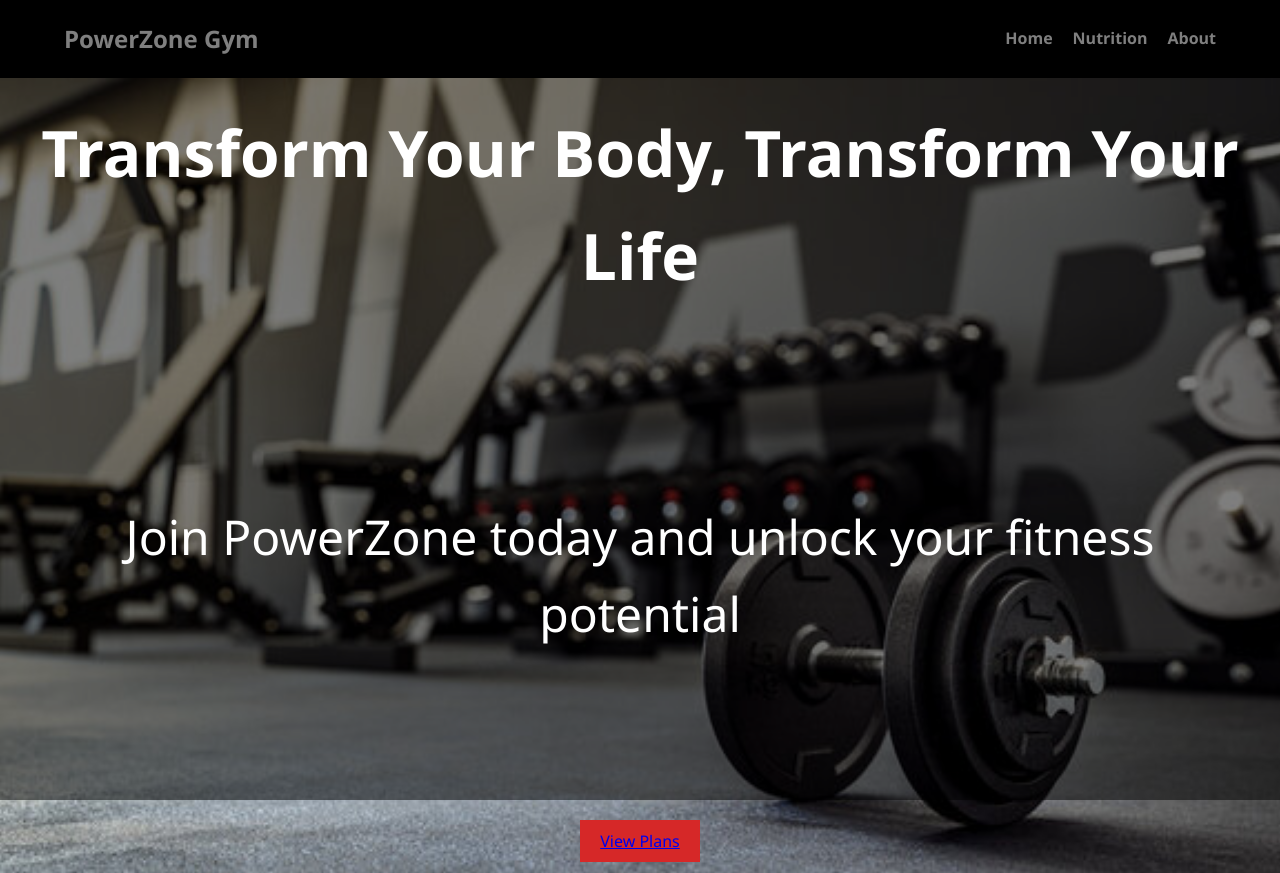
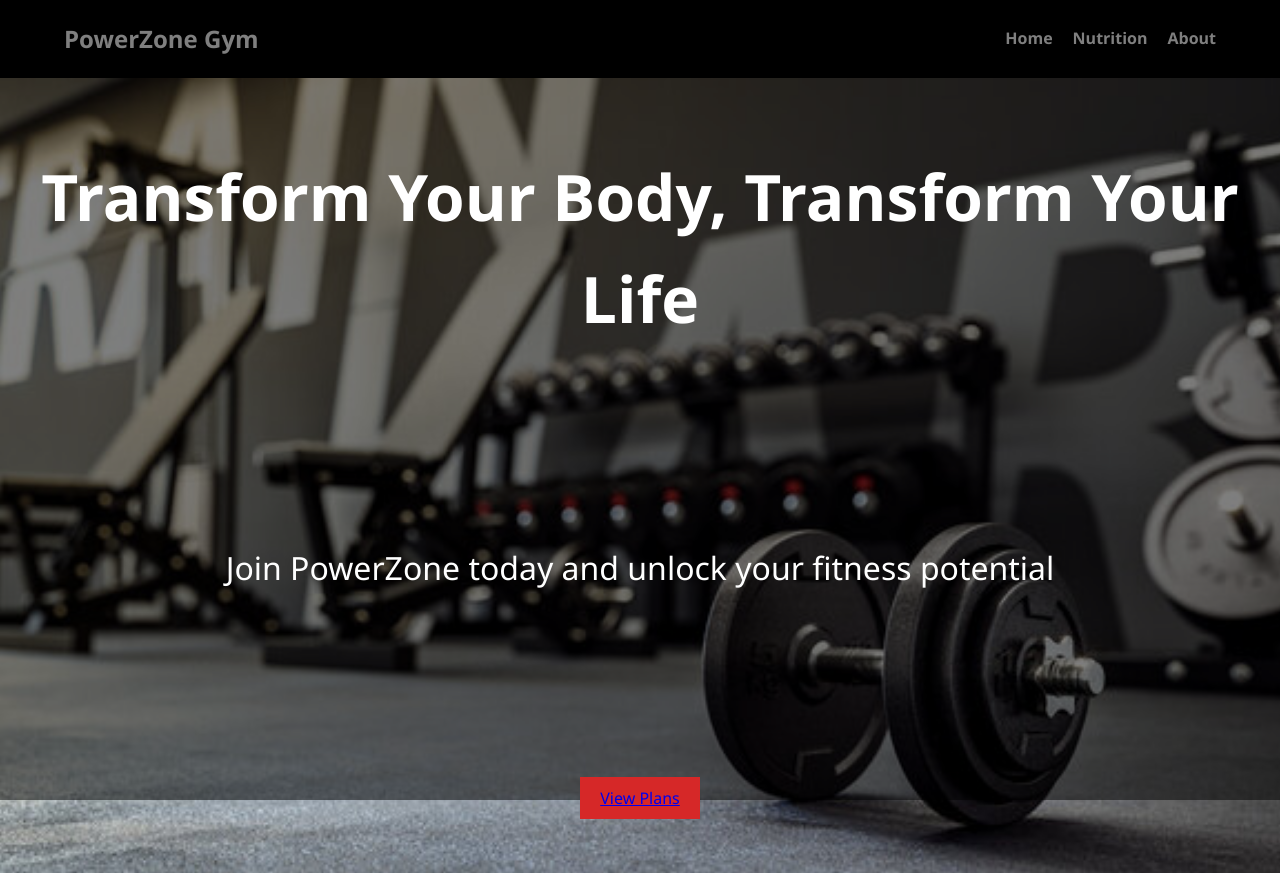
Before and after one commit to Bharath5551/gymmembership, a website: page frontend/index.html in a window 1280 px wide. Shown: the top 873 px of the page. Drawn offline with Linux system fonts and the light colour scheme.

Commit message:
Update style.css

```diff
--- a/frontend/css/style.css
+++ b/frontend/css/style.css
@@ -79,8 +79,8 @@ html {
 }
 
 .hero p {
-  font-size: 3rem;
-  margin-bottom: 11rem;
+  font-size: 2rem;
+  margin-bottom: 12rem;
 }
 
 .hero .btn {
```
